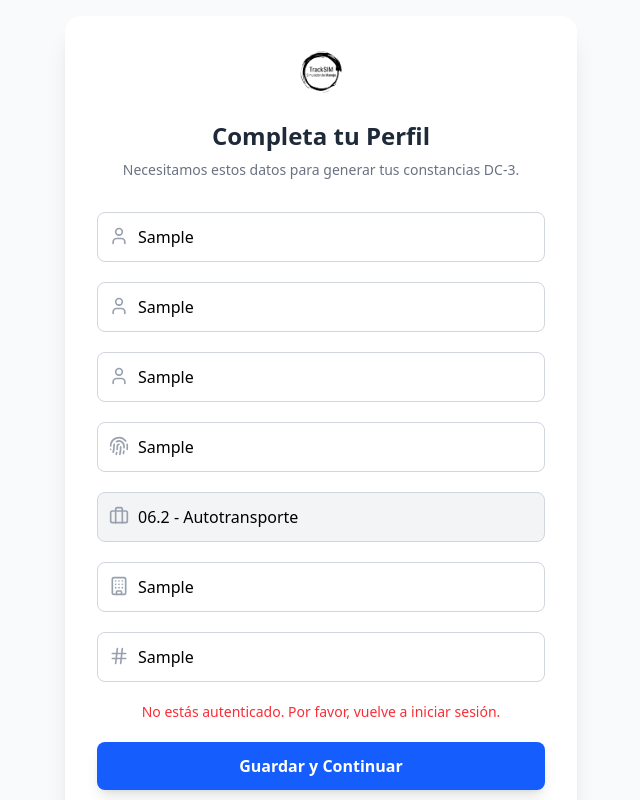
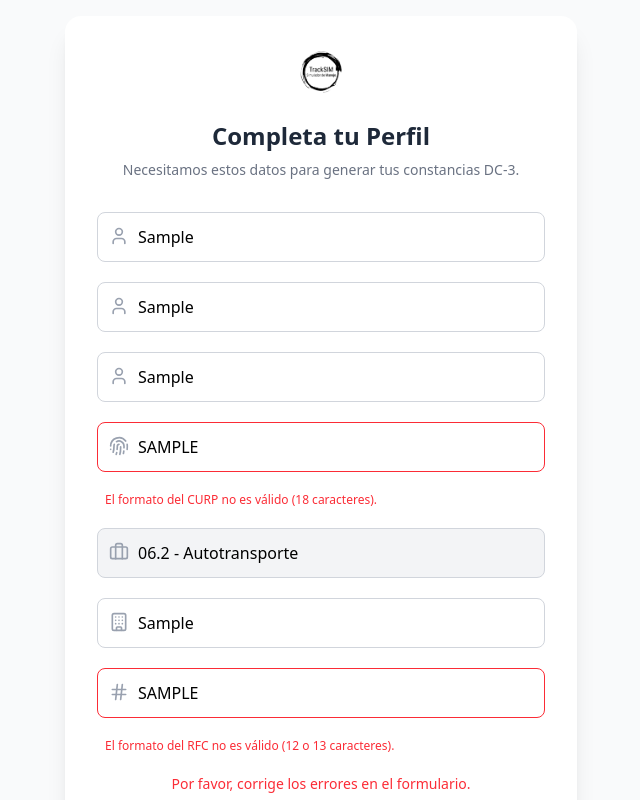
Before and after one commit to jaet65/tracksim-academy, a React (Vite) app: page /completar-perfil in a window 1280 px wide. Both pictures are taken after typing "Sample", "Sample", "Sample", "Sample", "Sample", "Sample" into the empty fields and a click on the button "Guardar y Continuar". Shown: the top 800 px of the page, without its empty margins (319-959 px from the left). Built offline with nearby package versions, Linux system fonts and the light colour scheme.

Commit message:
Validacion de perfil

```diff
--- a/src/pages/CompleteProfile.jsx
+++ b/src/pages/CompleteProfile.jsx
@@ -18,6 +18,7 @@ const CompleteProfile = () => {
   });
   const [loading, setLoading] = useState(false);
   const [error, setError] = useState('');
+  const [fieldErrors, setFieldErrors] = useState({}); // <-- NUEVO: Para errores de campo
   const navigate = useNavigate();
 
   const handleChange = (e) => {
@@ -30,7 +31,31 @@ const CompleteProfile = () => {
       processedValue = value.replace(/\b\w/g, char => char.toUpperCase());
     }
 
+    // --- NUEVO: Convertir a mayúsculas para CURP y RFC ---
+    if (['curp', 'companyRfc'].includes(name)) {
+      processedValue = value.toUpperCase();
+    }
+
     setFormData(prev => ({ ...prev, [name]: processedValue }));
+
+    // --- NUEVO: Validación en tiempo real ---
+    if (name === 'curp') {
+      const curpRegex = /^[A-Z]{4}[0-9]{6}[HM][A-Z]{5}[A-Z0-9]{2}$/;
+      if (processedValue && !curpRegex.test(processedValue)) {
+        setFieldErrors(prev => ({ ...prev, curp: 'El formato del CURP no es válido (18 caracteres).' }));
+      } else {
+        setFieldErrors(prev => ({ ...prev, curp: '' }));
+      }
+    }
+
+    if (name === 'companyRfc') {
+      const rfcRegex = /^[A-ZÑ&]{3,4}[0-9]{6}[A-Z0-9]{3}$/;
+      if (processedValue && !rfcRegex.test(processedValue)) {
+        setFieldErrors(prev => ({ ...prev, companyRfc: 'El formato del RFC no es válido (12 o 13 caracteres).' }));
+      } else {
+        setFieldErrors(prev => ({ ...prev, companyRfc: '' }));
+      }
+    }
   };
 
   const handleSubmit = async (e) => {
@@ -38,6 +63,13 @@ const CompleteProfile = () => {
 
     setLoading(true);
     setError('');
+
+    // --- NUEVO: Validación final antes de enviar ---
+    if (fieldErrors.curp || fieldErrors.companyRfc) {
+      setError("Por favor, corrige los errores en el formulario.");
+      setLoading(false);
+      return;
+    }
 
     const user = auth.currentUser;
     if (!user) {
@@ -115,15 +147,15 @@ const CompleteProfile = () => {
           {/* CURP */}
           <div className="relative">
             <Fingerprint className="absolute top-3.5 left-3 text-gray-400 w-5 h-5" />
-            <input type="text" name="curp" placeholder="CURP" value={formData.curp} onChange={handleChange} required className="w-full pl-10 pr-4 py-3 border border-gray-300 rounded-lg focus:ring-2 focus:ring-blue-500 outline-none" />
+            <input type="text" name="curp" placeholder="CURP" value={formData.curp} onChange={handleChange} required maxLength="18" className={`w-full pl-10 pr-4 py-3 border rounded-lg focus:ring-2 outline-none ${fieldErrors.curp ? 'border-red-500 focus:ring-red-500' : 'border-gray-300 focus:ring-blue-500'}`} />
           </div>
+          {fieldErrors.curp && <p className="text-red-500 text-xs mt-1 ml-2">{fieldErrors.curp}</p>}
 
           {/* Ocupación */}
           <div className="relative">
             <Briefcase className="absolute top-3.5 left-3 text-gray-400 w-5 h-5" />
             <input type="text" name="occupation" placeholder="Ocupación Específica (Ej. Operador de tractocamión)" value={formData.occupation} onChange={handleChange} required disabled className="w-full pl-10 pr-4 py-3 border border-gray-300 rounded-lg focus:ring-2 focus:ring-blue-500 outline-none bg-gray-100 cursor-not-allowed" />
           </div>
-
           {/* Empresa */}
           <div className="relative">
             <Building className="absolute top-3.5 left-3 text-gray-400 w-5 h-5" />
@@ -133,8 +165,9 @@ const CompleteProfile = () => {
           {/* RFC de la Empresa (NUEVO) */}
           <div className="relative">
             <Hash className="absolute top-3.5 left-3 text-gray-400 w-5 h-5" />
-            <input type="text" name="companyRfc" placeholder="RFC de la Empresa" value={formData.companyRfc} onChange={handleChange} required className="w-full pl-10 pr-4 py-3 border border-gray-300 rounded-lg focus:ring-2 focus:ring-blue-500 outline-none" />
+            <input type="text" name="companyRfc" placeholder="RFC de la Empresa" value={formData.companyRfc} onChange={handleChange} required maxLength="13" className={`w-full pl-10 pr-4 py-3 border rounded-lg focus:ring-2 outline-none ${fieldErrors.companyRfc ? 'border-red-500 focus:ring-red-500' : 'border-gray-300 focus:ring-blue-500'}`} />
           </div>
+          {fieldErrors.companyRfc && <p className="text-red-500 text-xs mt-1 ml-2">{fieldErrors.companyRfc}</p>}
 
           {error && <p className="text-red-500 text-sm text-center">{error}</p>}
 
--- a/src/pages/EditProfile.jsx
+++ b/src/pages/EditProfile.jsx
@@ -18,6 +18,7 @@ const EditProfile = () => {
   const [saving, setSaving] = useState(false);
   const [error, setError] = useState('');
   const [success, setSuccess] = useState('');
+  const [fieldErrors, setFieldErrors] = useState({}); // <-- NUEVO: Para errores de campo
   const navigate = useNavigate();
   const { userId } = useParams(); // <-- NUEVO: Obtener el ID del usuario de la URL si existe
 
@@ -66,11 +67,42 @@ const EditProfile = () => {
       // Capitaliza la primera letra de cada palabra
       processedValue = value.replace(/\b\w/g, char => char.toUpperCase());
     }
+
+    // --- NUEVO: Convertir a mayúsculas para CURP y RFC ---
+    if (['curp', 'companyRfc'].includes(name)) {
+      processedValue = value.toUpperCase();
+    }
+
     setFormData(prev => ({ ...prev, [name]: processedValue }));
+
+    // --- NUEVO: Validación en tiempo real ---
+    if (name === 'curp') {
+      const curpRegex = /^[A-Z]{4}[0-9]{6}[HM][A-Z]{5}[A-Z0-9]{2}$/;
+      if (processedValue && !curpRegex.test(processedValue)) {
+        setFieldErrors(prev => ({ ...prev, curp: 'El formato del CURP no es válido (18 caracteres).' }));
+      } else {
+        setFieldErrors(prev => ({ ...prev, curp: '' }));
+      }
+    }
+
+    if (name === 'companyRfc') {
+      const rfcRegex = /^[A-ZÑ&]{3,4}[0-9]{6}[A-Z0-9]{3}$/;
+      if (processedValue && !rfcRegex.test(processedValue)) {
+        setFieldErrors(prev => ({ ...prev, companyRfc: 'El formato del RFC no es válido (12 o 13 caracteres).' }));
+      } else {
+        setFieldErrors(prev => ({ ...prev, companyRfc: '' }));
+      }
+    }
   };
 
   const handleSubmit = async (e) => {
     e.preventDefault();
+
+    // --- NUEVO: Validación final antes de enviar ---
+    if (fieldErrors.curp || fieldErrors.companyRfc) {
+      setError("Por favor, corrige los errores en el formulario.");
+      return;
+    }
 
     setSaving(true);
     setError('');
@@ -175,22 +207,28 @@ const EditProfile = () => {
             <User className="absolute top-3.5 left-3 text-gray-400 w-5 h-5" />
             <input type="text" name="maternalLastName" placeholder="Apellido Materno" value={formData.maternalLastName} onChange={handleChange} required className="w-full pl-10 pr-4 py-3 border border-gray-300 rounded-lg focus:ring-2 focus:ring-blue-500 outline-none" />
           </div>
+
           <div className="relative">
             <Fingerprint className="absolute top-3.5 left-3 text-gray-400 w-5 h-5" />
-            <input type="text" name="curp" placeholder="CURP" value={formData.curp} onChange={handleChange} required className="w-full pl-10 pr-4 py-3 border border-gray-300 rounded-lg focus:ring-2 focus:ring-blue-500 outline-none" />
+            <input type="text" name="curp" placeholder="CURP" value={formData.curp} onChange={handleChange} required maxLength="18" className={`w-full pl-10 pr-4 py-3 border rounded-lg focus:ring-2 outline-none ${fieldErrors.curp ? 'border-red-500 focus:ring-red-500' : 'border-gray-300 focus:ring-blue-500'}`} />
           </div>
+          {fieldErrors.curp && <p className="text-red-500 text-xs -mt-3 ml-2">{fieldErrors.curp}</p>}
+
           <div className="relative">
             <Briefcase className="absolute top-3.5 left-3 text-gray-400 w-5 h-5" />
             <input type="text" name="occupation" placeholder="Ocupación" value={formData.occupation} onChange={handleChange} required disabled className="w-full pl-10 pr-4 py-3 border border-gray-300 rounded-lg focus:ring-2 focus:ring-blue-500 outline-none bg-gray-100 cursor-not-allowed" />
           </div>
+
           <div className="relative">
             <Building className="absolute top-3.5 left-3 text-gray-400 w-5 h-5" />
             <input type="text" name="company" placeholder="Empresa" value={formData.company} onChange={handleChange} required className="w-full pl-10 pr-4 py-3 border border-gray-300 rounded-lg focus:ring-2 focus:ring-blue-500 outline-none" />
           </div>
+
           <div className="relative">
             <Hash className="absolute top-3.5 left-3 text-gray-400 w-5 h-5" />
-            <input type="text" name="companyRfc" placeholder="RFC de la Empresa" value={formData.companyRfc} onChange={handleChange} required className="w-full pl-10 pr-4 py-3 border border-gray-300 rounded-lg focus:ring-2 focus:ring-blue-500 outline-none" />
+            <input type="text" name="companyRfc" placeholder="RFC de la Empresa" value={formData.companyRfc} onChange={handleChange} required maxLength="13" className={`w-full pl-10 pr-4 py-3 border rounded-lg focus:ring-2 outline-none ${fieldErrors.companyRfc ? 'border-red-500 focus:ring-red-500' : 'border-gray-300 focus:ring-blue-500'}`} />
           </div>
+          {fieldErrors.companyRfc && <p className="text-red-500 text-xs -mt-3 ml-2">{fieldErrors.companyRfc}</p>}
 
           {error && <p className="text-red-500 text-sm text-center">{error}</p>}
           {success && <p className="text-green-500 text-sm text-center">{success}</p>}
```
